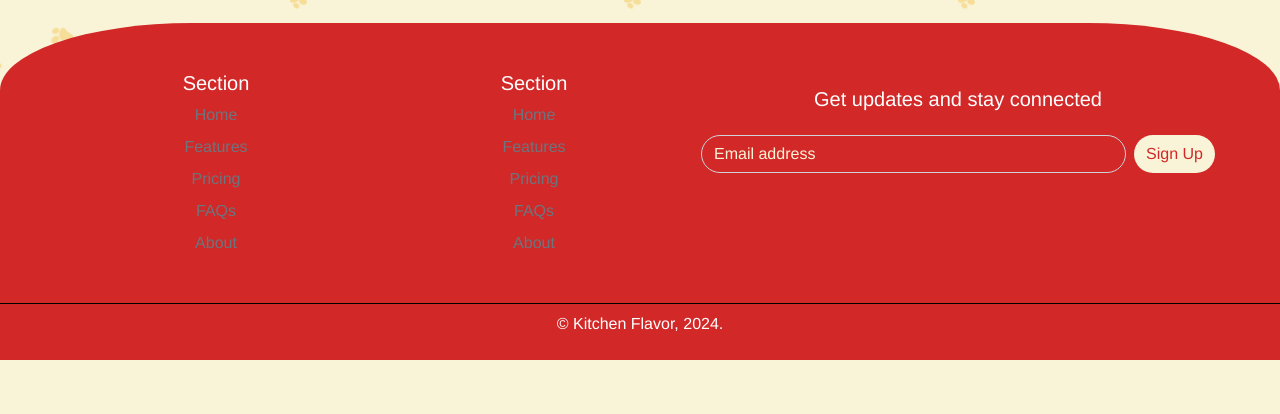
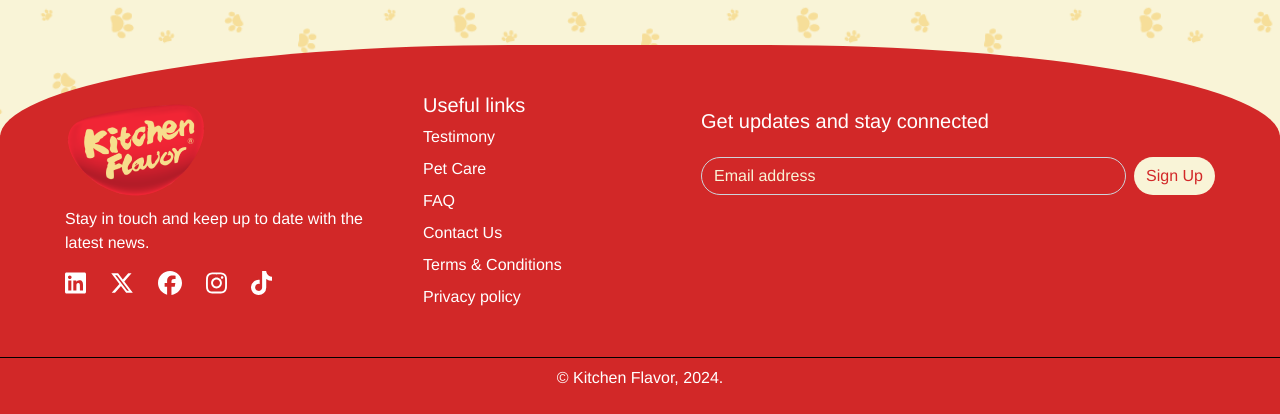
Before and after one commit to ReynaldiRP/slicing-website-petcare, a plain HTML site: page pages/testimoni.html in a window 1280 px wide. Shown: the part 1644-2058 px from the top of the page. Before the commit the page ends 2004 px from the top, so only its background shows below. Drawn offline with nearby package versions, Linux system fonts and the light colour scheme; a web font is replaced by a local one.

Commit message:
[feat] finish user interface for testimoni

```diff
--- a/assets/style/style.css
+++ b/assets/style/style.css
@@ -34,7 +34,7 @@ body {
 }
 
 .rounded-footer {
-  border-radius: 15% 15% 0% 0% / 20% 20% 0% 0%;
+  border-radius: 40% 40% 0% 0% / 25% 25% 0% 0%;
 }
 
 .image-testimoni {
--- a/pages/testimoni.html
+++ b/pages/testimoni.html
@@ -37,12 +37,15 @@
       />
 
       <div class="container d-flex justify-content-center">
-        <nav class="navbar navbar-expand-lg w-75 c-primary rounded-3 p-0">
+        <nav
+          class="navbar navbar-expand-lg c-primary rounded-3 p-0"
+          style="width: 95%; margin: 0; padding: 0"
+        >
           <!-- Logo -->
           <a class="navbar-brand d-lg-none" href="#">
             <img
               src="../assets/image/logo-kf 1.png"
-              class="rounded-circle img-fluid"
+              class="img-fluid"
               alt="gambar logo"
             />
           </a>
@@ -85,7 +88,7 @@
                 <a class="navbar-brand d-none d-lg-block" href="#">
                   <img
                     src="../assets/image/logo-kf 1.png"
-                    class="rounded-circle img-fluid"
+                    class="img-fluid"
                     alt="gambar logo"
                   />
                 </a>
@@ -366,54 +369,79 @@
     <!-- footer -->
     <footer class="pt-5 bg-red rounded-footer h-100 text-white">
       <div class="container-fluid">
-        <div
-          class="row d-flex justify-content-between text-center justify-content-lg-center g-3"
-        >
+        <div class="row d-flex justify-content-center text-center g-3">
           <div class="col-5 col-md-4 col-lg-3 mb-3">
-            <h5>Section</h5>
-            <ul class="nav flex-column">
-              <li class="nav-item mb-2">
-                <a href="#" class="nav-link p-0 text-muted">Home</a>
+            <div
+              class="d-flex flex-column align-items-center align-items-lg-start text-center text-md-start text-lg-start"
+            >
+              <img
+                src="../assets/image/logo-kf 1.png"
+                class="img-fluid"
+                alt="gambar logo"
+              />
+              <p>Stay in touch and keep up to date with the latest news.</p>
+            </div>
+
+            <ul class="nav d-flex gap-4">
+              <li class="nav-item">
+                <i
+                  class="fa-brands fa-linkedin fa-xl"
+                  style="color: #ffffff"
+                ></i>
               </li>
-              <li class="nav-item mb-2">
-                <a href="#" class="nav-link p-0 text-muted">Features</a>
+              <li class="nav-item">
+                <i
+                  class="fa-brands fa-x-twitter fa-xl"
+                  style="color: #ffffff"
+                ></i>
               </li>
-              <li class="nav-item mb-2">
-                <a href="#" class="nav-link p-0 text-muted">Pricing</a>
+              <li class="nav-item">
+                <i
+                  class="fa-brands fa-facebook fa-xl"
+                  style="color: #ffffff"
+                ></i>
               </li>
-              <li class="nav-item mb-2">
-                <a href="#" class="nav-link p-0 text-muted">FAQs</a>
+              <li class="nav-item">
+                <i
+                  class="fa-brands fa-instagram fa-xl"
+                  style="color: #ffffff"
+                ></i>
               </li>
-              <li class="nav-item mb-2">
-                <a href="#" class="nav-link p-0 text-muted">About</a>
+              <li class="nav-item">
+                <i class="fa-brands fa-tiktok fa-xl" style="color: #ffffff"></i>
               </li>
             </ul>
           </div>
 
-          <div class="col-5 col-md-4 col-lg-3 mb-3">
-            <h5>Section</h5>
+          <div class="col-5 col-md-4 col-lg-3 mb-3 text-start ps-5">
+            <h5>Useful links</h5>
             <ul class="nav flex-column">
               <li class="nav-item mb-2">
-                <a href="#" class="nav-link p-0 text-muted">Home</a>
+                <a href="#" class="nav-link p-0 text-white">Testimony </a>
               </li>
               <li class="nav-item mb-2">
-                <a href="#" class="nav-link p-0 text-muted">Features</a>
+                <a href="#" class="nav-link p-0 text-white">Pet Care</a>
               </li>
               <li class="nav-item mb-2">
-                <a href="#" class="nav-link p-0 text-muted">Pricing</a>
+                <a href="#" class="nav-link p-0 text-white">FAQ</a>
               </li>
               <li class="nav-item mb-2">
-                <a href="#" class="nav-link p-0 text-muted">FAQs</a>
+                <a href="#" class="nav-link p-0 text-white">Contact Us</a>
               </li>
               <li class="nav-item mb-2">
-                <a href="#" class="nav-link p-0 text-muted">About</a>
+                <a href="#" class="nav-link p-0 text-white"
+                  >Terms & Conditions
+                </a>
+              </li>
+              <li class="nav-item mb-2">
+                <a href="#" class="nav-link p-0 text-white">Privacy policy </a>
               </li>
             </ul>
           </div>
 
           <div class="col-12 col-lg-5 mb-3 pt-3">
             <form>
-              <h5 class="mb-4">Get updates and stay connected</h5>
+              <h5 class="mb-4 text-start">Get updates and stay connected</h5>
               <div class="d-flex flex-column flex-sm-row w-100 gap-2">
                 <label for="email" class="visually-hidden"
                   >enter your email address</label
```
